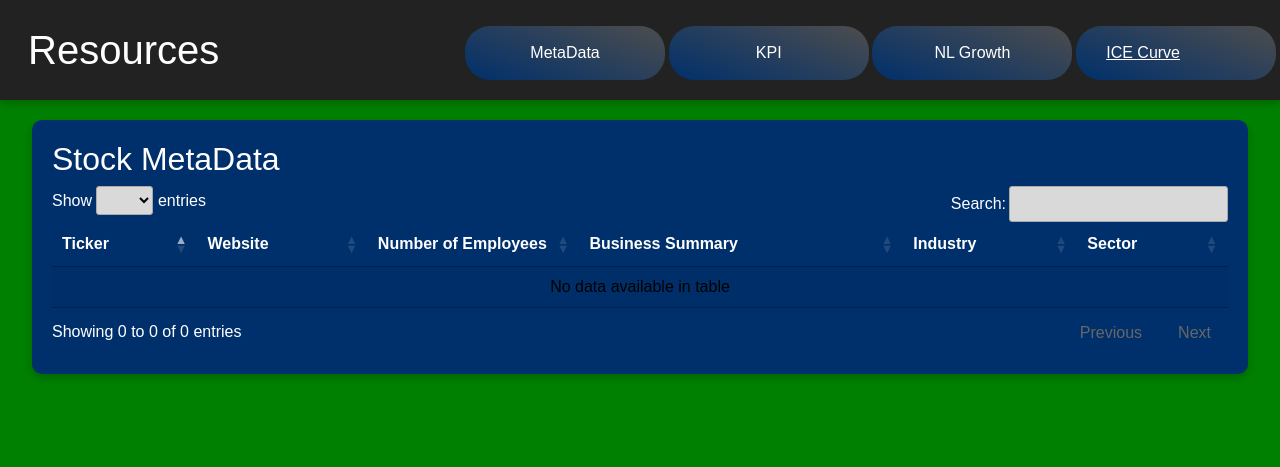
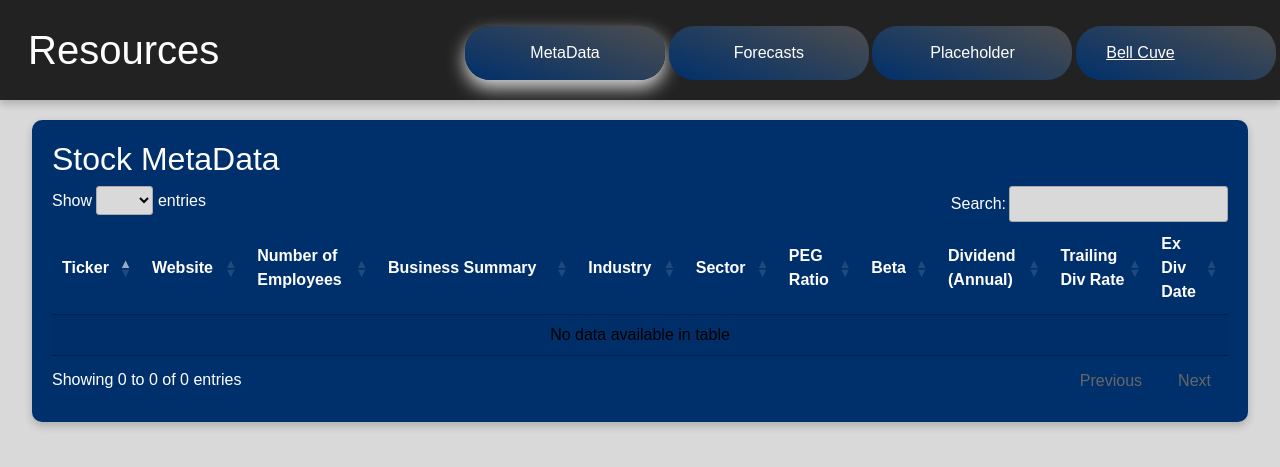
Before and after one commit to lutz143/stock-desktop-app, a Flask app: page /sub-page in a window 1280 px wide, after a click on "MetaData". Shown: the top 467 px of the page. Run offline with Flask 3, Linux system fonts and the light colour scheme; data that the repository does not hold is empty; some libraries are stand-ins or nearby versions.

Commit message:
added code to handle more metadata and another data table for recent stocks

```diff
--- a/app.py
+++ b/app.py
@@ -40,7 +40,7 @@ def send_meta_form():
     connection = get_db_connection()
     cursor = connection.cursor(dictionary=True)
     # query the server
-    cursor.execute("SELECT * FROM MetaData")
+    cursor.execute("SELECT * FROM MetaData ORDER BY Ticker")
     rows = cursor.fetchall()
     print(rows)
 
@@ -106,5 +106,33 @@ def metadataAll():
 
     return jsonify(data)
 
+
+# get all forecasted stocks (including archived)
+@app.route('/forecast-all', methods=['Get'])
+def forecastAll():
+    # establish connnection to database
+    connection = get_db_connection()
+    cursor = connection.cursor()
+
+    # query the database
+    cursor.execute(f"""
+        SELECT Ticker, previousClose, MarketValuePerShare, NominalValuePerShare, profitMargins, TargetPriceUpside, IRR
+        FROM ArchiveStockForecast
+        GROUP BY Ticker, previousClose, MarketValuePerShare, NominalValuePerShare, profitMargins, TargetPriceUpside, IRR
+        ORDER BY TargetPriceUpside
+    """)
+
+    rows = cursor.fetchall()
+    columns = [desc[0] for desc in cursor.description]
+
+    # convert rows to list of dictionaries
+    data = [dict(zip(columns, row)) for row in rows]
+
+    # close the connection to the database
+    cursor.close()
+    connection.close()
+
+    return jsonify(data)
+
 if __name__ == '__main__':
     app.run(debug=True)
--- a/static/css/sub-style.css
+++ b/static/css/sub-style.css
@@ -14,8 +14,7 @@ body {
     display: flex;
     flex-direction: column;
     align-items: center;
-    /* background-color: var(--light-gray); */
-    background-color: green;
+    background-color: var(--light-gray);
     color: white;
     font-family: "Arial", sans-serif;
 }
@@ -72,11 +71,11 @@ header {
 
 .header-button:hover {
     transform: translateY(-5px);
-    box-shadow: 0 8px 18px var(--gray);
+    box-shadow: 0 8px 18px var(--light-gray);
 }
 
 .header-button.active {
-    box-shadow: 0 8px 18px var(--gray);
+    box-shadow: 0 8px 18px var(--light-gray);
 }
 
 button.dt-button {
@@ -147,3 +146,15 @@ select {
     text-overflow: ellipsis;
     max-width: 300px; /* Set a maximum width for the column to control text overflow */
 }
+
+#meta-table_paginate a {
+    color: white;
+}
+
+#meta-table_info {
+    color: white;
+}
+
+#meta-table_paginate a.current {
+    color: white;
+}
--- a/static/js/subPage.js
+++ b/static/js/subPage.js
@@ -9,11 +9,39 @@ function fetchMetaData() {
             data.forEach(function(row) {
                 table.row.add([
                     row.Ticker,
-                    row.website,
-                    row.fullTimeEmployees,
-                    row.longBusinessSummary,
+                    `<a href=${row.website} target="_blank">${row.website}</a>`,
+                    formatWholeNumber(row.fullTimeEmployees),
+                    `<span title="${row.longBusinessSummary}">${row.longBusinessSummary}</span>`,
                     row.industry,
-                    row.sector
+                    row.sector,
+                    row.pegRatio,
+                    formatDecimalNumber(row.beta, 2),
+                    formatDecimalNumber(row.dividendRate, 2),
+                    formatDecimalNumber(row.trailingAnnualDividendRate, 2),
+                    row.exDividendDate
+                ]).draw();
+            });
+        }
+    });
+}
+
+function fetchAllForecastData() {
+    $.ajax({
+        url: 'forecast-all',
+        method: 'GET',
+        success: function(data) {
+            var table = $('#forecast-table').DataTable();
+            console.log(data);
+            table.clear();
+            data.forEach(function(row) {
+                table.row.add([
+                    row.Ticker,
+                    formatDecimalNumber(row.previousClose, 2),
+                    formatDecimalNumber(row.MarketValuePerShare, 2),
+                    formatDecimalNumber(row.NominalValuePerShare, 2),
+                    formatPercent(row.profitMargins),
+                    formatPercent(row.TargetPriceUpside),
+                    formatPercent(row.IRR),
                 ]).draw();
             });
         }
--- a/static/js/utils.js
+++ b/static/js/utils.js
@@ -7,3 +7,15 @@ function fetchStockData(callback) {
         })
         .catch(error => console.error('Error fetching stock data:', error));
 }
+
+function formatDecimalNumber(value, decimal) {
+    return parseFloat(value).toLocaleString('en-US', { maximumFractionDigits: decimal });
+}
+
+function formatWholeNumber(value) {
+    return parseFloat(value).toLocaleString('en-US', { maximumFractionDigits: 0 });
+}
+
+function formatPercent(value) {
+    return (parseFloat(value) * 100).toFixed(2) + '%';
+}
--- a/templates/sub-page.html
+++ b/templates/sub-page.html
@@ -4,7 +4,7 @@
     <meta charset="UTF-8">
     <meta name="viewport" content="width=device-width, initial-scale=1.0">
     <link rel="icon" href="https://www.lockheedmartin.com/favicon.ico" />
-    <title>ICE Resources</title>
+    <title>Stock Resources</title>
     <!-- BOOTSTRAP LINK BELOW -->
     <link rel="stylesheet" href="https://cdn.datatables.net/1.11.5/css/jquery.dataTables.min.css">
     <link rel="stylesheet" href="https://cdn.datatables.net/buttons/2.2.2/css/buttons.dataTables.min.css">
@@ -26,9 +26,9 @@
             <div class="col-sm-8" id="header-content">
                 <div class="button-container">
                     <button class="header-button" onclick="showContent('content1')">MetaData</button>
-                    <button class="header-button" onclick="showContent('content2')">KPI</button>
-                    <button class="header-button" onclick="showContent('content3')">NL Growth</button>
-                    <a class="header-button" href="./ice-curve" target="_blank" id="project-non-button">ICE Curve</a>
+                    <button class="header-button" onclick="showContent('content2')">Forecasts</button>
+                    <button class="header-button" onclick="showContent('content3')">Placeholder</button>
+                    <a class="header-button" href="./bell-curve" target="_blank" id="project-non-button">Bell Cuve</a>
                 </div>
             </div>
         </div>
@@ -48,6 +48,14 @@
                     <th>Business Summary</th>
                     <th>Industry</th>
                     <th>Sector</th>
+                    <th title="
+PEG Ratio < 1: This suggests that the stock may be undervalued relative to its earnings growth. A low PEG ratio can indicate that the stock is a good investment opportunity.
+PEG Ratio = 1: This suggests that the stock is fairly valued.
+PEG Ratio > 1: This indicates that the stock may be overvalued relative to its earnings growth.">PEG Ratio</th>
+                    <th>Beta</th>
+                    <th>Dividend (Annual)</th>
+                    <th>Trailing Div Rate</th>
+                    <th>Ex Div Date</th>
                 </tr>
             </thead>
             <tbody>
@@ -58,24 +66,19 @@
     <div id="content2" class="content">
         <div class="row">
             <h2 class="col-sm-4">
-                Placeholder
+                All Stock Forecasts
             </h2>
         </div>
-        <table id="project-table" class="display">
+        <table id="forecast-table" class="display">
             <thead>
                 <tr>
-                    <th>Source</th>
-                    <th>Fee Type</th>
-                    <th>Line of Business</th>
-                    <th>Program</th>
-                    <th>fk_guid</th>
-                    <th>PoP Start</th>
-                    <th>PoP End</th>
-                    <th>Event/Milestone Description</th>
-                    <th>Available</th>
-                    <th>Earned Percent</th>
-                    <th>Earned Dollar</th>
-                    <th>ICEVOL Drive Path</th>
+                    <th>Ticker</th>
+                    <th>Previous Close</th>
+                    <th>Market Value PS</th>
+                    <th>Nominal PS</th>
+                    <th>Profit Margin</th>
+                    <th>Target Price Upside</th>
+                    <th>IRR</th>
                 </tr>
             </thead>
             <tbody>
@@ -95,7 +98,7 @@
     <script>
 
         $(document).ready(function() {
-            var tableIds = ['#meta-table', '#project-kpi'];
+            var tableIds = ['#meta-table', '#forecast-table'];
 
             tableIds.forEach(function(tableId) {
                 $(tableId).DataTable({
@@ -111,7 +114,7 @@
                     ],
                     "columnDefs": [
                         {
-                            targets: -3, // Adjust the index based on your column order; if longBusinessSummary is the 4th column, use 3
+                            targets: 3, // Adjust the index based on your column order; if longBusinessSummary is the 4th column, use 3
                             className: 'nowrap'
                         }
                     ]
@@ -129,7 +132,7 @@
             if (contentId == 'content1') {
                 fetchMetaData();
             } else if (contentId = 'content2') {
-                console.log('idk')
+                fetchAllForecastData();
             }
         }
     </script>
```
